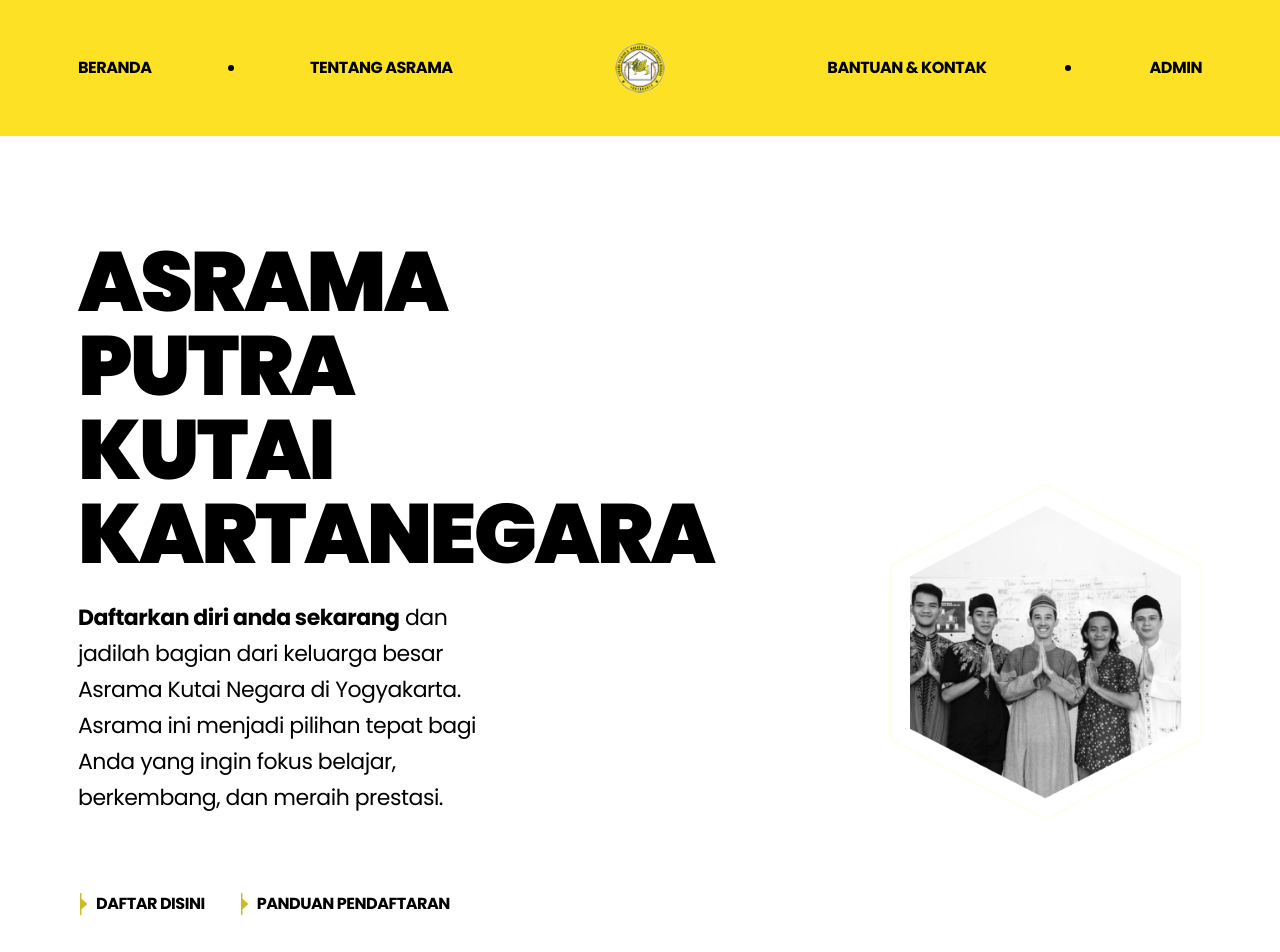
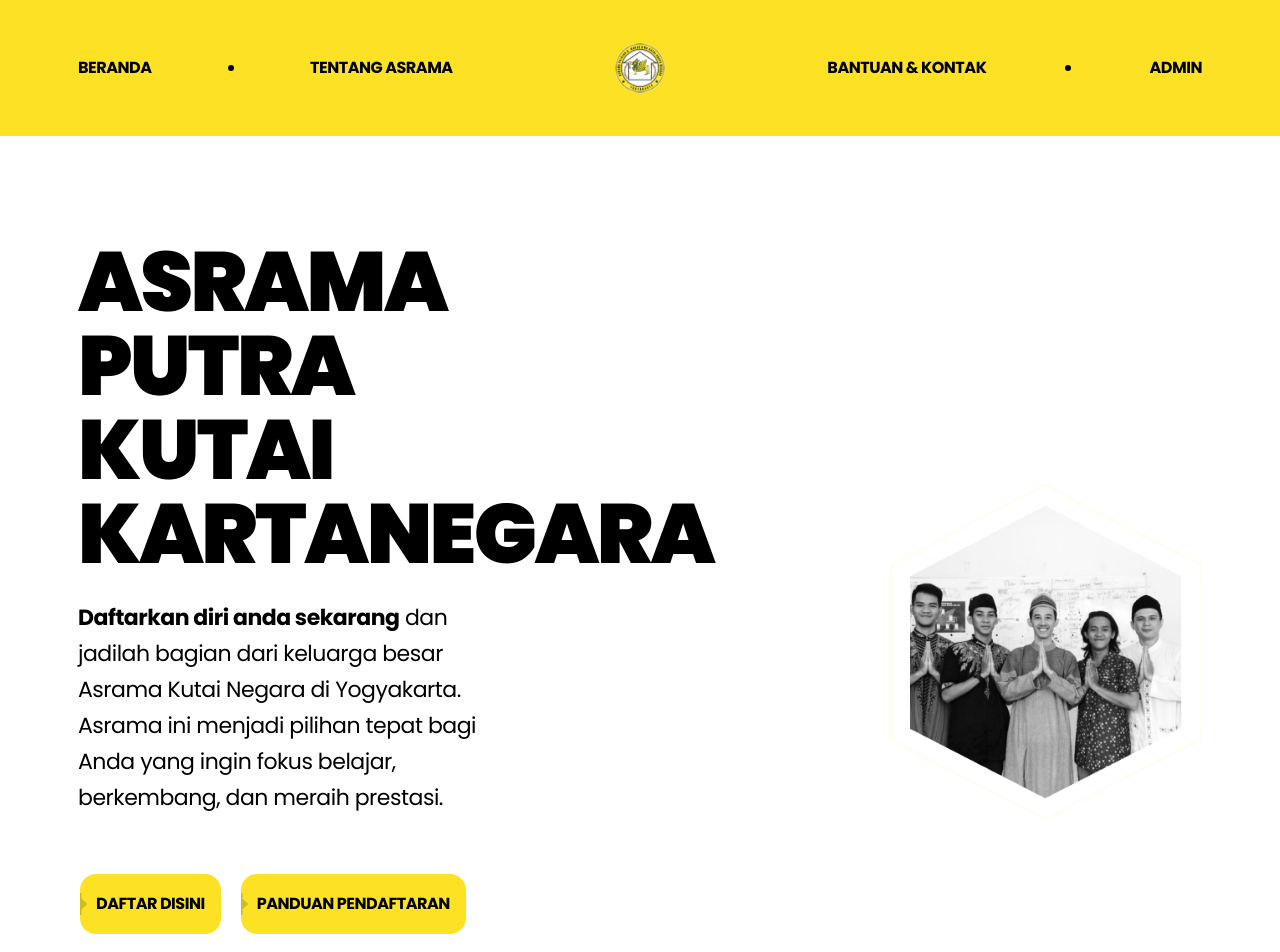
Before and after one commit to Richto2606/website-public-main, a React (Vite) app: page / in a window 1280 px wide. Shown: the top 952 px of the page. Built offline with nearby package versions, Linux system fonts and the light colour scheme; no server answers.

Commit message:
warna shadoww2

```diff
--- a/src/components/Button.jsx
+++ b/src/components/Button.jsx
@@ -12,8 +12,8 @@ const Button = ({
 }) => {
   const Inner = () => (
     <>
-      {/* 🔥 UBAH WARNA BUTTON: PUTIH */}
-      <span className="relative flex items-center min-h-[60px] px-4 bg-white rounded-2xl inner-before group-hover:before:opacity-100 overflow-hidden hover:bg-gray-100 transition-colors duration-300">
+      {/* 🔥 BACKGROUND: KUNING (#FCE124), TEKS: HITAM */}
+      <span className="relative flex items-center min-h-[60px] px-4 bg-[#FCE124] rounded-2xl inner-before group-hover:before:opacity-100 overflow-hidden hover:bg-[#FFD700] transition-colors duration-300">
         <span className="absolute -left-[1px]">
           <Marker markerFill={markerFill || "#000000"} />
         </span>
@@ -26,13 +26,13 @@ const Button = ({
           />
         )}
 
-        {/* 🔥 UBAH WARNA TEKS: HITAM */}
+        {/* 🔥 TEKS: HITAM */}
         <span className={`relative z-2 font-poppins base-bold text-black uppercase`}>
           {children}
         </span>
       </span>
 
-      {/* 🔥 HAPUS GLOW ATAU UBAH WARNA */}
+      {/* 🔥 HAPUS GLOW */}
       <span className="glow-before glow-after" style={{ display: 'none' }} />
     </>
   );
@@ -41,6 +41,7 @@ const Button = ({
     <a
       className={clsx(
         "relative p-0.5 rounded-2xl group",
+        // 🔥 HAPUS shadow-500
         containerClassName,
       )}
       href={href}
@@ -53,6 +54,7 @@ const Button = ({
     <button
       className={clsx(
         "relative p-0.5 rounded-2xl group",
+        // 🔥 HAPUS shadow-500
         containerClassName,
       )}
       onClick={onClick}
```
